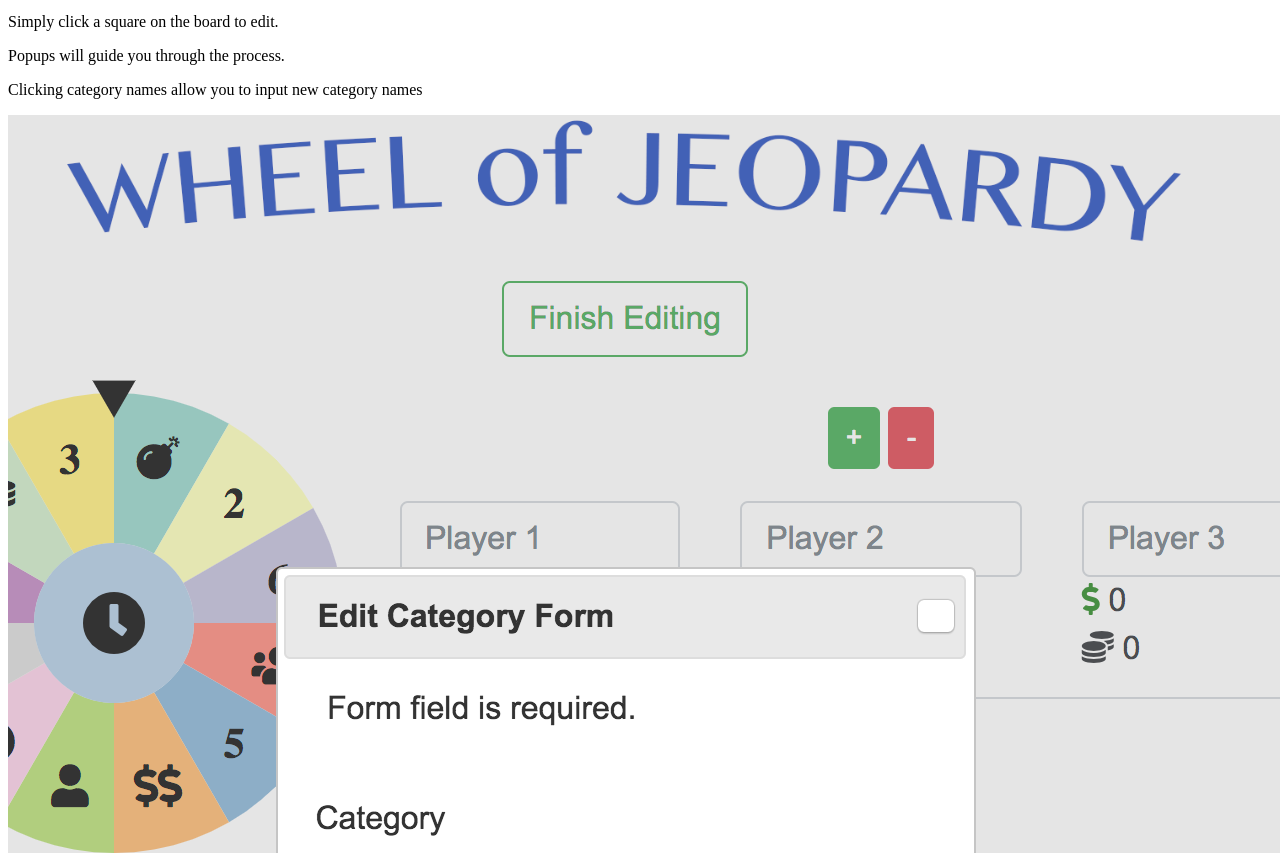
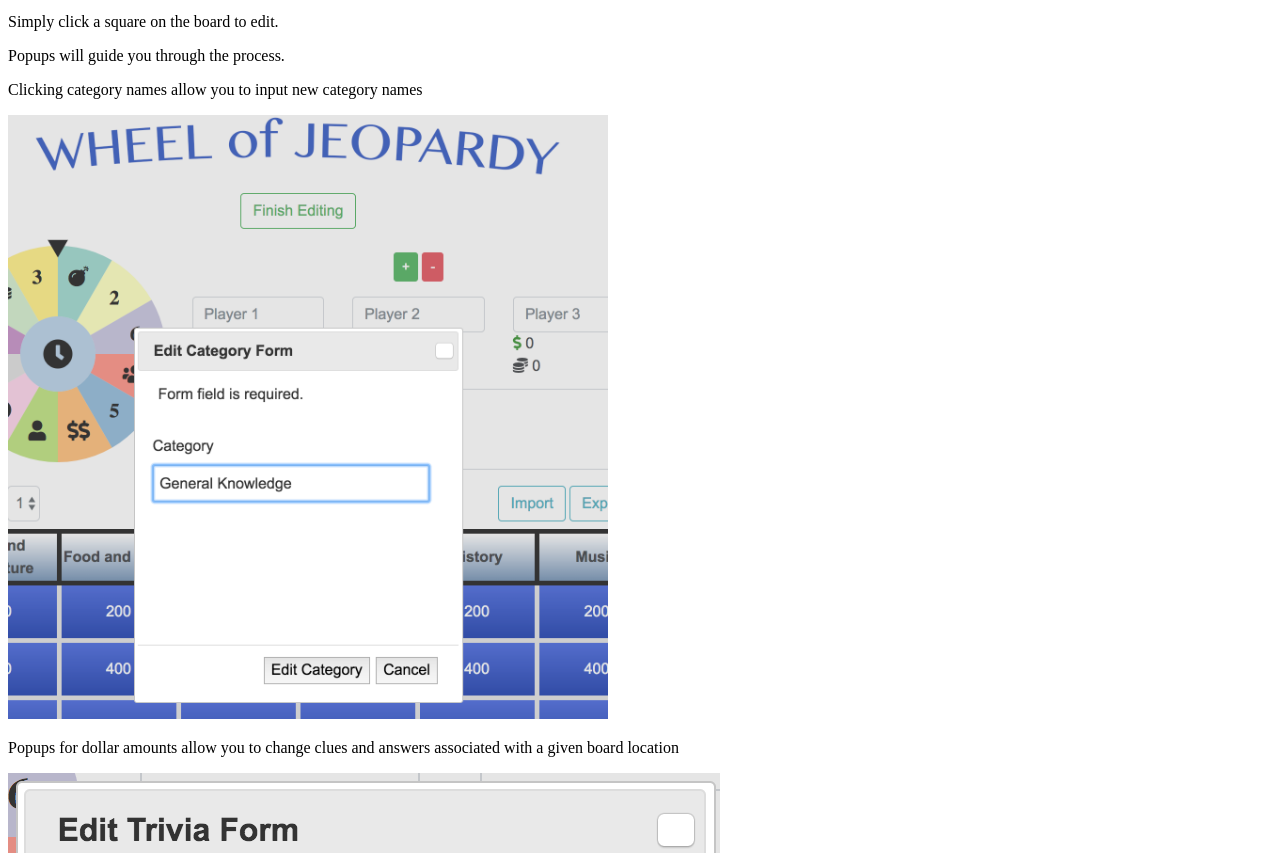
Before and after one commit to TeamVelocity/teamvelocity.github.io, a website: page help.html in a window 1280 px wide. Shown: the part 811-1664 px from the top of the page. Drawn offline with Linux system fonts and the light colour scheme.

Commit message:
Update help.html

```diff
--- a/help.html
+++ b/help.html
@@ -25,7 +25,7 @@
 <p> Simply click a square on the board to edit. </p>
 <p> Popups will guide you through the process. </p>
 <p> Clicking category names allow you to input new category names </p>
-<img src=assets/categorypopup.png alt=“category_popup” width=“600px”>
+<img src=assets/categorypopup.png alt=category_popup width=600px>
 <p> Popups for dollar amounts allow you to change clues and answers associated with
 a given board location </p>
 <img src=assets/EditTrivia.png alt=“dollar_popup” width=“100px”>
```
